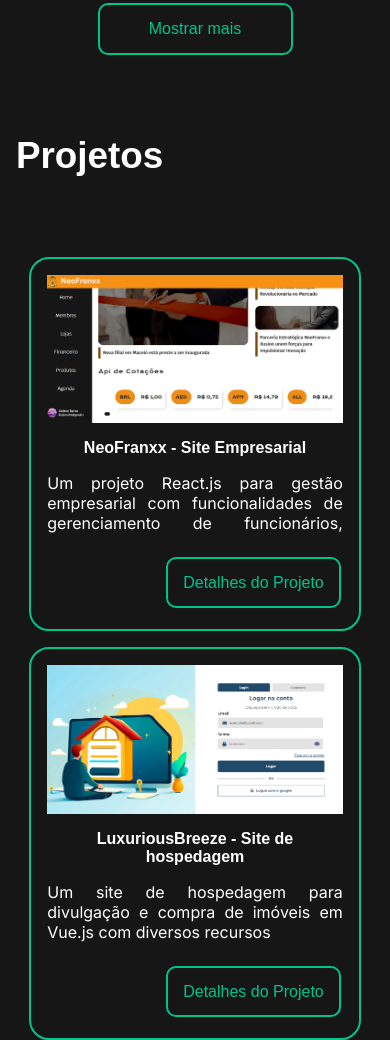
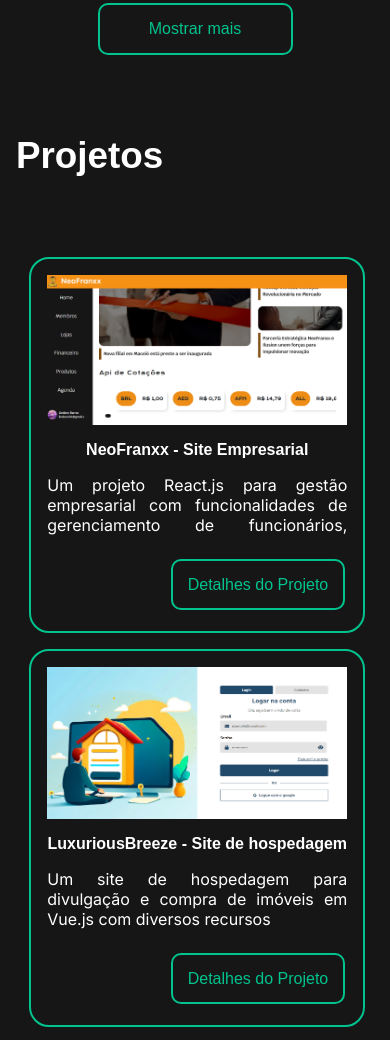
Before and after one commit to LiedsonLB/Portfolio-Designer, a plain HTML site: page index.html in a window 390 px wide. Shown: the part 4241-5281 px from the top of the page. Drawn offline with nearby package versions, Linux system fonts and the light colour scheme; a web font is replaced by a local one.

Commit message:
update size screen 300px

```diff
--- a/style.css
+++ b/style.css
@@ -372,7 +372,7 @@ header nav li:hover {
     border-radius: 20px;
     position: relative;
     min-width: 45%;
-    width: 300px;
+    width: 400px;
     height: auto;
 }
 .container-project-img {
@@ -629,6 +629,12 @@ footer h4 {
         right: 0.5rem !important;
     }
 }
+@media screen and (max-width: 400px) {
+    .project {
+        min-width: 300px !important;
+    }
+}
+
 @media screen and (max-width: 320px) {
     .container-projectBtn, .carga_horaria {
         right: 5px !important;
```
